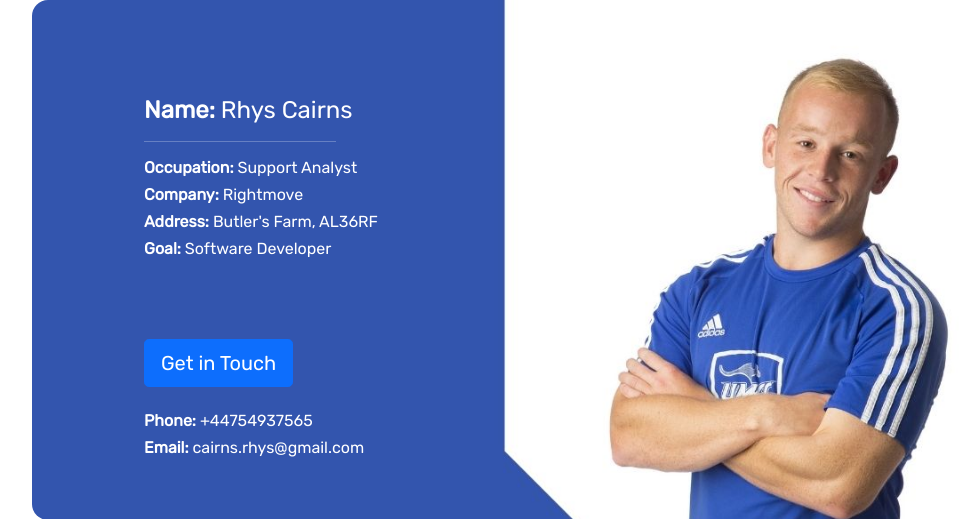
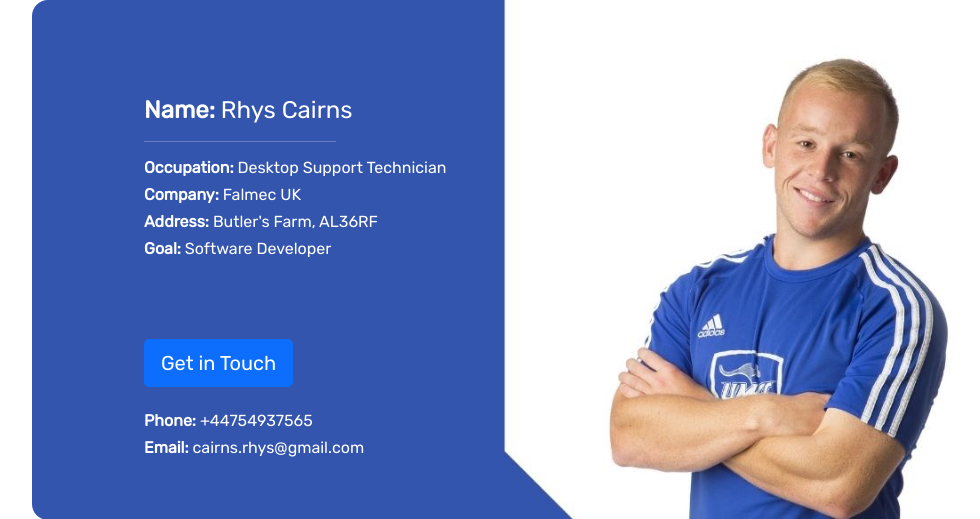
Before and after one commit to cairnsy6/RCCVWebsite, a Flask app: page / in a window 1280 px wide. Shown: the part 136-655 px from the top of the page, without its empty margins (134-1114 px from the left). Run offline with Flask 2, Linux system fonts and the light colour scheme; some libraries are stand-ins or nearby versions.

Commit message:
Update index.html

```diff
--- a/templates/index.html
+++ b/templates/index.html
@@ -19,8 +19,8 @@
     <div class="col-5">
       <h4><strong>Name:</strong> Rhys Cairns</h4>
       <hr>
-      <h6><strong>Occupation:</strong> Support Analyst</h6>
-      <h6><strong>Company: </strong>Rightmove</h6>
+      <h6><strong>Occupation:</strong> Desktop Support Technician</h6>
+      <h6><strong>Company: </strong>Falmec UK</h6>
       <h6><strong>Address: </strong>Butler's Farm, AL36RF</h6>
       <h6><strong>Goal: </strong>Software Developer</h6>
       </br>
```
